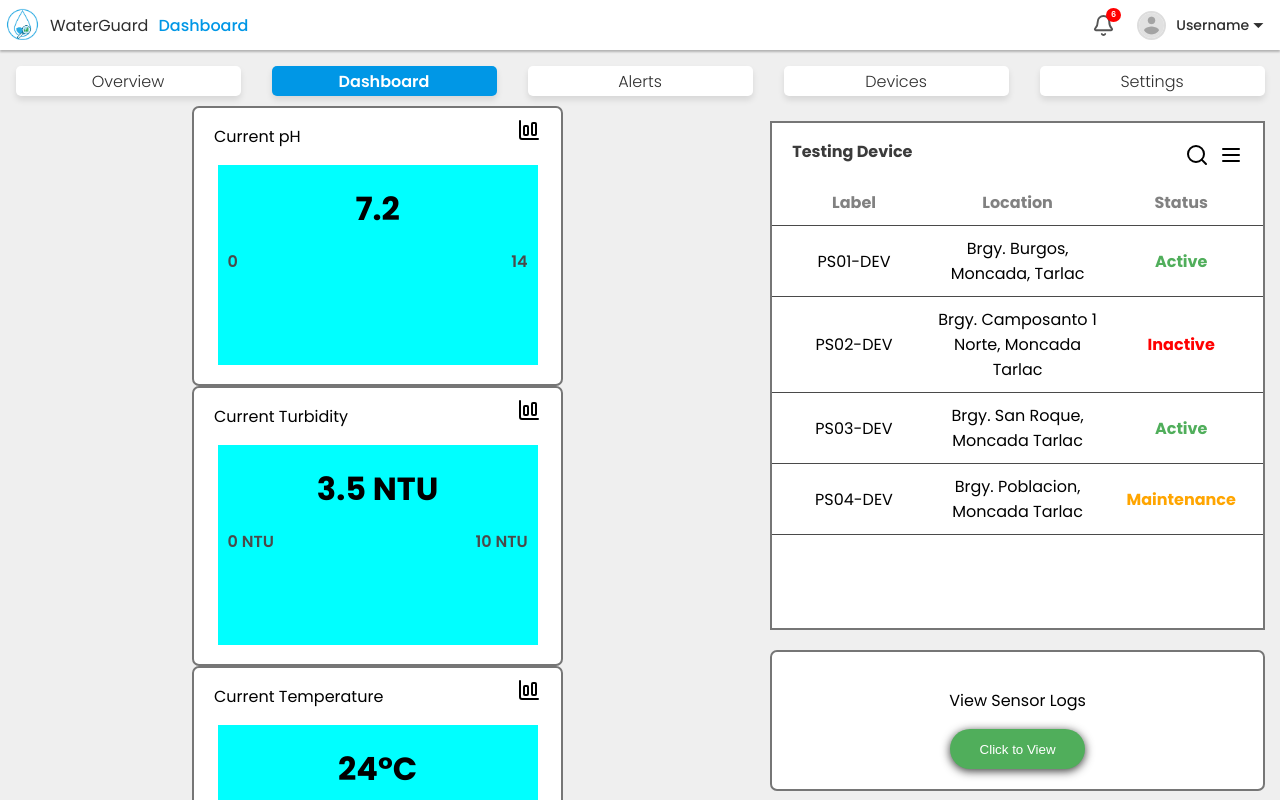
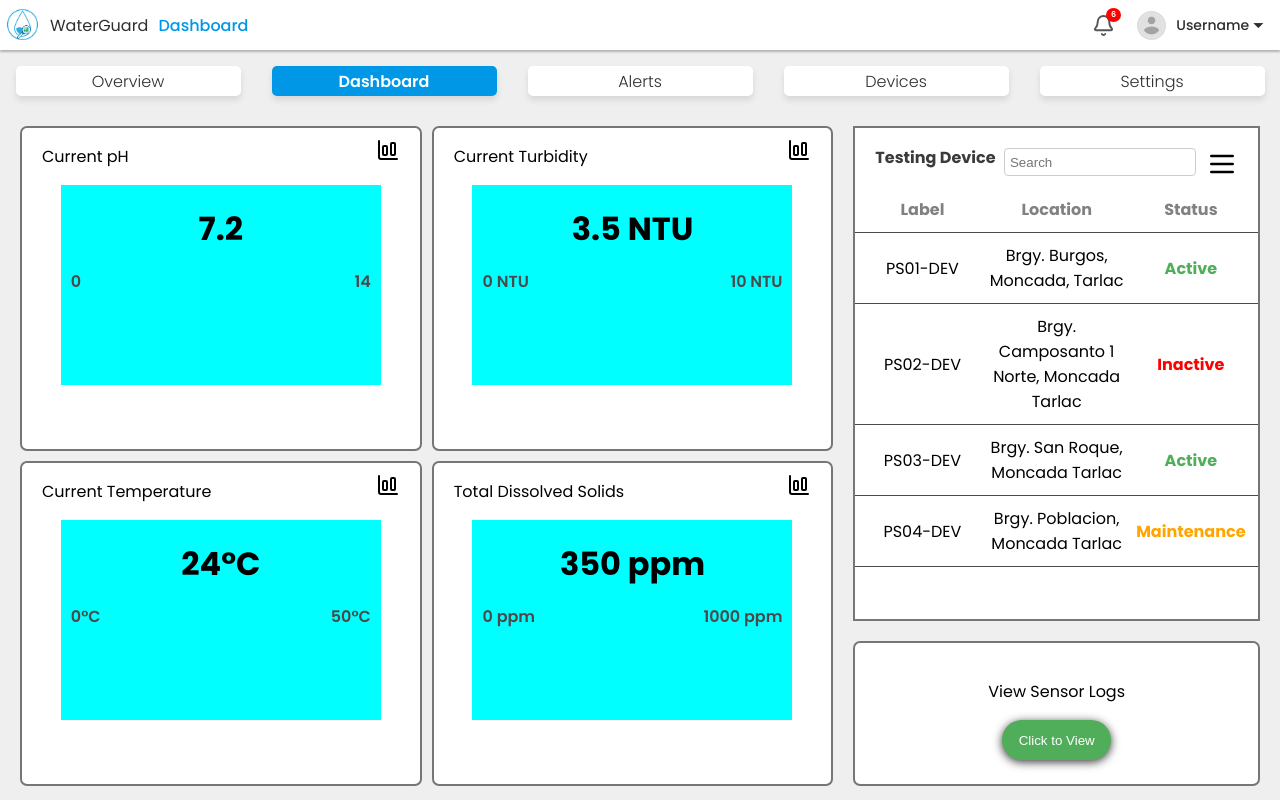
Before and after one commit to Chowzkie/WaterGuard, a React (Vite) app in the folder cp1-webapp-project/: page /dashboard in a window 1280 px wide. Shown: the top 800 px of the page. Built offline with nearby package versions, Linux system fonts and the light colour scheme.

Commit message:
Changed my display into Grid and make the search and menu filter functionall using mockup data

```diff
--- a/cp1-webapp-project/src/Components/Dashboard/DeviceStatus.jsx
+++ b/cp1-webapp-project/src/Components/Dashboard/DeviceStatus.jsx
@@ -1,5 +1,7 @@
-import StatusStyle from '../../Styles/DeviceStatus.module.css'
-import {Search, Menu} from 'lucide-react'
+import React, { useState, useEffect } from 'react';
+import StatusStyle from '../../Styles/DeviceStatus.module.css';
+import { Search, Menu } from 'lucide-react';
+
 // A function to apply styles based on the device status
 const getStatusStyle = (status) => {
   switch (status.toLowerCase()) {
@@ -15,22 +17,75 @@ const getStatusStyle = (status) => {
 };
 
 const DeviceStatus = ({ devicesData }) => {
-  const handleViewLogs = () => {
-    alert('Viewing sensor logs...');
-    // In a real app, you would navigate to a new page or show a modal
+  // States for search & status filter
+  const [searchTerm, setSearchTerm] = useState('');
+  const [statusFilter, setStatusFilter] = useState('');
+  const [showMenu, setShowMenu] = useState(false);
+
+  // For backend: If you plan to fetch data from API later, you can move devicesData here:
+  /*
+  const [devicesData, setDevicesData] = useState([]);
+
+  useEffect(() => {
+    // You can replace this with your real API later:
+    const fetchData = async () => {
+      const response = await fetch('/api/devices');  // <-- your backend API endpoint
+      const data = await response.json();
+      setDevicesData(data);
     };
+
+    fetchData();
+  }, []);
+  */
+
+  // Frontend filtering logic (keep this for now with mock data)
+  const filteredDevices = devicesData.filter(device => {
+    const matchSearch =
+      device.id.toLowerCase().includes(searchTerm.toLowerCase()) ||
+      device.location.toLowerCase().includes(searchTerm.toLowerCase());
+
+    const matchStatus =
+      statusFilter === '' || device.status.toLowerCase() === statusFilter.toLowerCase();
+
+    return matchSearch && matchStatus;
+  });
 
   return (
 <div className={StatusStyle["device-status"]}>
   <div className={StatusStyle["testing-device-table"]}>
     <div className={StatusStyle["table-title"]}>
       <p>Testing Device</p>
+
       <div className={StatusStyle["table-icon"]}>
-            {/**Make this Functional */}
-            <button ><Search /></button>
-            <Menu />
+
+        {/*Search Box */}
+        <input
+          type="text"
+          placeholder="Search"
+          value={searchTerm}
+          onChange={(e) => setSearchTerm(e.target.value)}
+          className={StatusStyle["search-box"]}
+        />
+
+        {/*Dropdown Menu */}
+        <div className={StatusStyle["menu-container"]}>
+          <div onClick={() => setShowMenu(!showMenu)} className={StatusStyle["menu-icon"]}>
+            <Menu size={32}/>
+          </div>
+          {/**Menu Options*/}
+          {showMenu && (
+            <div className={StatusStyle["menu-dropdown"]}>
+              <div onClick={() => setStatusFilter('')} className={StatusStyle["menu-option-clear"]} id={StatusStyle.all}>Show All</div>
+              <div onClick={() => setStatusFilter('active')} className={StatusStyle["menu-option"]} id={StatusStyle.active}>Active</div>
+              <div onClick={() => setStatusFilter('inactive')} className={StatusStyle["menu-option"]} id={StatusStyle.inactive}>Inactive</div>
+              <div onClick={() => setStatusFilter('maintenance')} className={StatusStyle["menu-option"]} id={StatusStyle.maintenance}>Maintenance</div>
+            </div>
+          )}
         </div>
       </div>
+    </div>
+
+
         <div className={StatusStyle["device-table"]}>
           <table>
             <thead>
@@ -41,17 +96,15 @@ const DeviceStatus = ({ devicesData }) => {
               </tr>
             </thead>
             <tbody>
-              {/* If no devices, show a message. Otherwise, map and render them. */}
-              {devicesData.length === 0 ? (
+              {filteredDevices.length === 0 ? (
                 <tr>
                   <td colSpan="3">No devices found.</td>
                 </tr>
               ) : (
-                devicesData.map(device => (
+                filteredDevices.map(device => (
                   <tr key={device.id}>
                     <td>{device.id}</td>
                     <td>{device.location}</td>
-                    {/* Apply dynamic style based on status */}
                     <td style={getStatusStyle(device.status)}>{device.status}</td>
                   </tr>
                 ))
@@ -60,9 +113,10 @@ const DeviceStatus = ({ devicesData }) => {
           </table>
         </div>
       </div>
+
       <div className={StatusStyle["logs-container"]}>
         <p>View Sensor Logs</p>
-        <button onClick={handleViewLogs}>Click to View</button>
+        <button onClick={() => alert('Viewing sensor logs...')}>Click to View</button>
       </div>
     </div>
   );
--- a/cp1-webapp-project/src/Styles/Dashboard.css
+++ b/cp1-webapp-project/src/Styles/Dashboard.css
@@ -1,9 +1,10 @@
 .component-wrapper-dashboard{
-
-  height: calc(100vh - 100px); /* Adjust 100px to match your header/nav height */
-  width: 100%;
-  background-color: #EFEFEF;
-  box-sizing: border-box;
-  display: flex;
-
+display: grid;
+grid-template-columns: 2fr 1fr; /* First column takes twice as much space as the second */
+gap: 20px;
+padding: 20px;
+height: calc(100vh - 100px);
+width: 100%;
+background-color: #EFEFEF;
+box-sizing: border-box;
 }
--- a/cp1-webapp-project/src/Styles/DeviceStatus.module.css
+++ b/cp1-webapp-project/src/Styles/DeviceStatus.module.css
@@ -1,20 +1,18 @@
 .device-status{
-    display: flex;
-    flex-direction: column;
-    flex: 1 1 300px; /* allow flexible width but minimum 300px */
-    margin: 15px;
-    max-width: 600px;
+    display: grid;
+    grid-template-rows: 3fr 1fr;
 }
 .testing-device-table{
     background-color: #FFFFFF;
     border: 2px solid #767676;
     flex-grow: 1;
-    min-height: 500px;
+    min-height: 50%;
     width: 100%;
 }
 .table-title{
     display: flex;
     justify-content: space-between;
+    align-items: center;
     padding: 0 20px;
 }
 .table-title p{
@@ -24,13 +22,68 @@
 }
 .table-icon{
     padding-top: 20px;
+    display: flex;
+    justify-content: space-between;
 }
 .table-icon button{
     background: none;
     border: none;
-    padding: 0;
-    margin: 0 10px 0 0;
+    padding: 0 10px 10px 0;
+    margin: 0;
     cursor: pointer;
+}
+.table-icon .Menu{
+    cursor: pointer;
+}
+.search-box {
+  padding: 5px;
+  border-radius: 4px;
+  border: 1px solid #ccc;
+  margin-right: 10px;
+  width: 15vw;
+  height: 3.5vh;
+}
+.menu-container {
+  position: relative;
+}
+.menu-icon {
+  cursor: pointer;
+}
+.menu-dropdown {
+  position: absolute;
+  top: 30px;
+  right: 0;
+  background: #fff;
+  border: 1px solid #ccc;
+  border-radius: 4px;
+  box-shadow: 0 2px 5px rgba(0,0,0,0.3);
+  padding: 10px;
+  z-index: 10;
+}
+.menu-option {
+  padding: 5px;
+  cursor: pointer;
+}
+#active{
+    color: #50AE5B;
+}
+#inactive{
+    color: #ff0000;
+}
+#maintenance{
+    color: #ffa500;
+}
+.menu-option:hover {
+  background-color: #f0f0f0;
+}
+
+.menu-option-clear {
+  padding: 5px;
+  cursor: pointer;
+}
+
+.menu-option-clear:hover {
+  background-color: #f8d7da;
 }
 .device-table{
     height: 85%;
--- a/cp1-webapp-project/src/Styles/Readings.module.css
+++ b/cp1-webapp-project/src/Styles/Readings.module.css
@@ -1,12 +1,9 @@
 
 .readings-container{
-    display: flex;
-    flex-wrap: wrap;
-    align-content: space-evenly;
-    justify-content: space-around;
-    height: 75vh;
-    width: 59vw;
-    padding: 0 20px 5px;
+    display: grid;
+    grid-template-columns: 1fr 1fr;
+    grid-template-rows: 1fr 1fr;
+    gap: 10px;
 }
 .readings{
     display: flex;
@@ -14,8 +11,8 @@
     background-color: #FFFFFF;
     border: 2px solid #767676;
     border-radius: 7px;
-    width: 29vw;
-    height: 35vh;
+    width: 100%;
+    height: 100%;
     margin: 0;
 }
 .readings-title{
```
Lines whose indentation alone changed are shown as unchanged.
